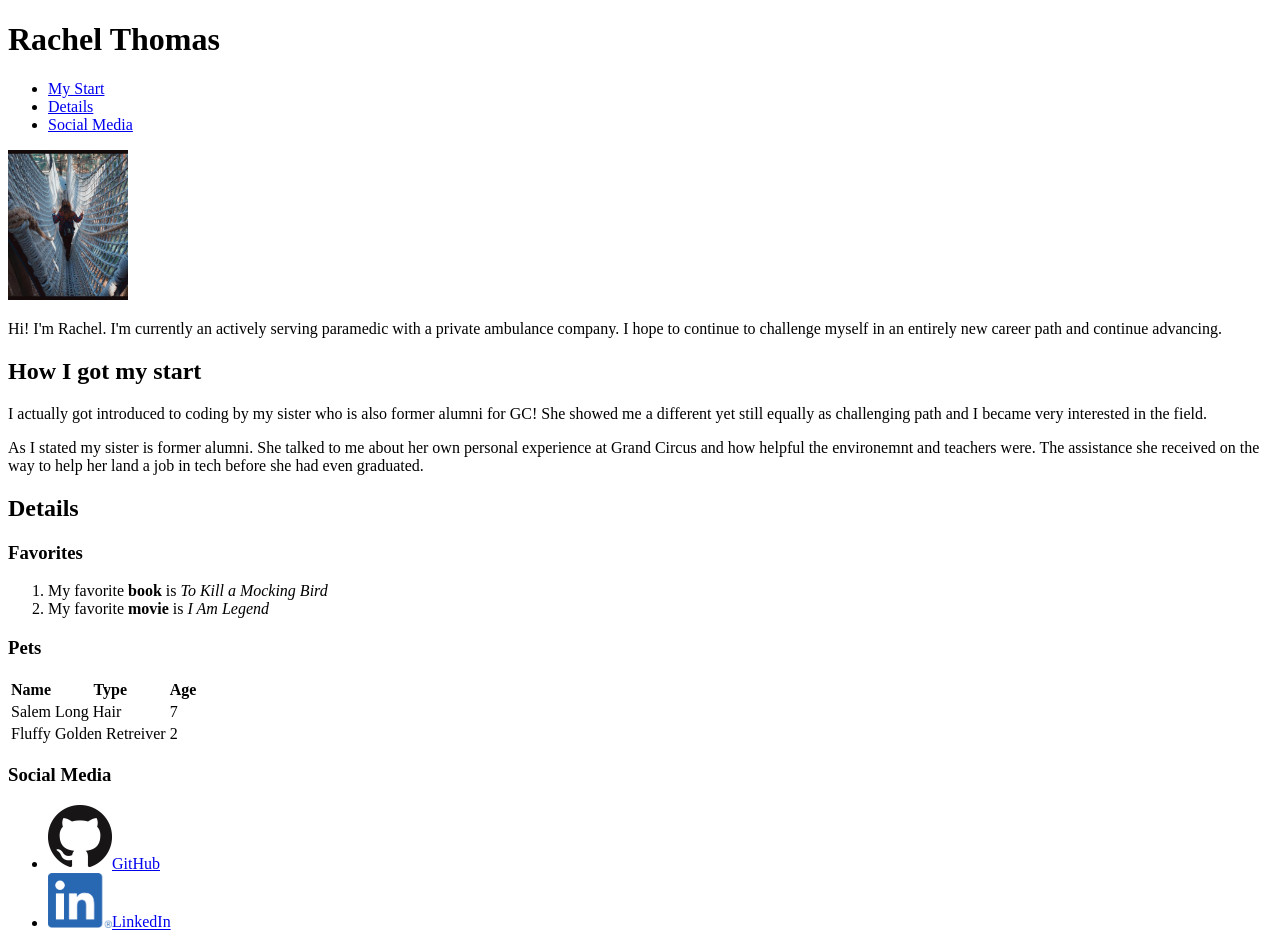
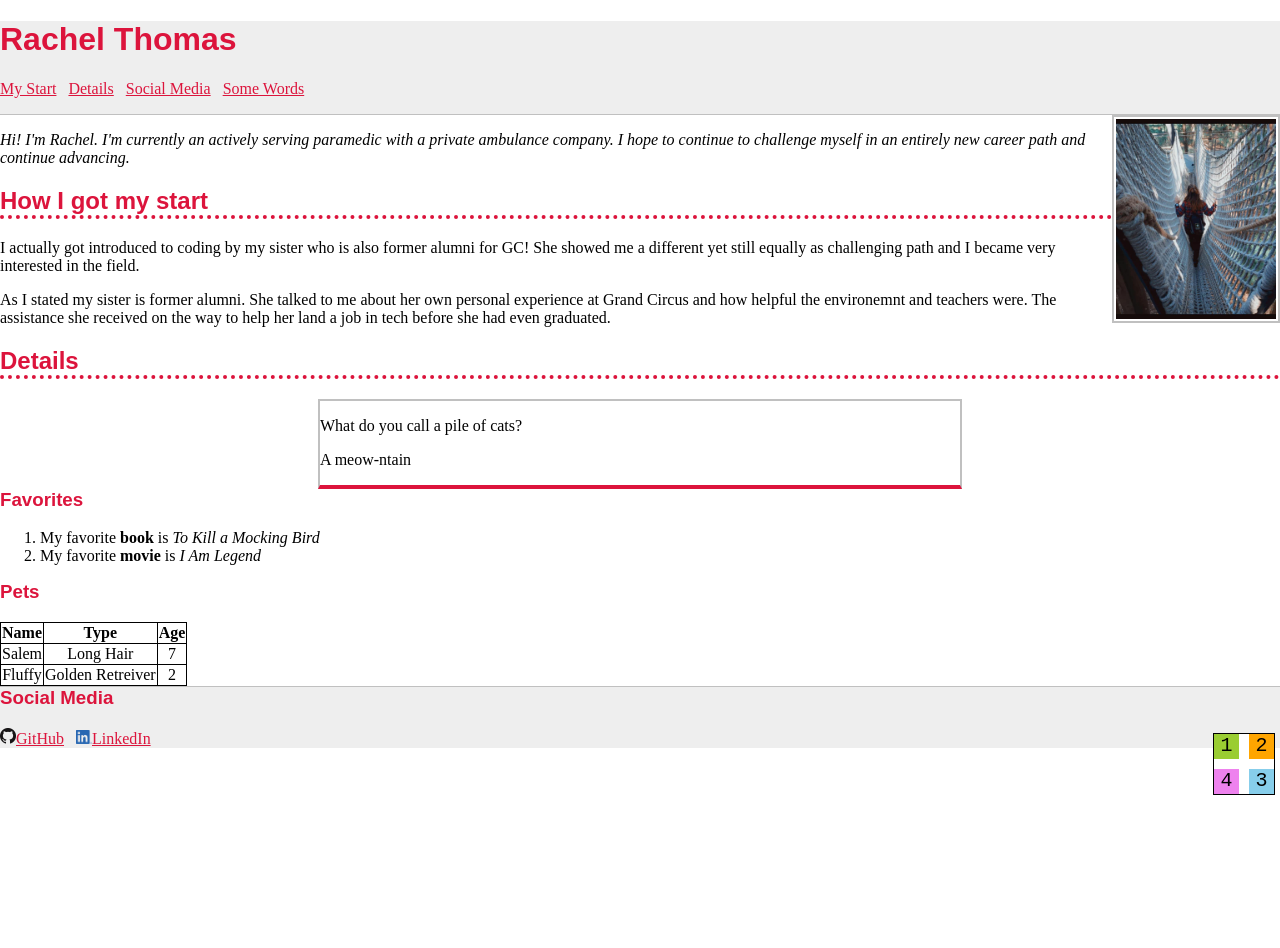
Before and after one commit to r-thomas10/unit-1-practice-project, a plain HTML site: page index.html in a window 1280 px wide. After the commit the page ends 800 px from the top, so only its background shows below. Drawn offline with Linux system fonts and the light colour scheme.

Commit message:
Update index.html

```diff
--- a/index.html
+++ b/index.html
@@ -5,23 +5,29 @@
     <meta http-equiv="X-UA-Compatible" content="IE=edge">
     <meta name="viewport" content="width=device-width, initial-scale=1.0">
     <title>Document</title>
+    <link rel="stylesheet" href="styles.css">
 </head>
 <body>
     <header><h1>Rachel Thomas</h1>
-    <nav><ul>
+    <nav><ul class="nav-list">
         <li><a href="#my-start">My Start</a></li>
         <li><a href="#details">Details</a></li>
         <li><a href="#social-media">Social Media</a></li>
+        <li><a href="some-words.html">Some Words</a></li>
     </ul>
     </nav>
     </header>
-    <img src="image.jpg" alt="wearing a plaid shirt standing on a rope bridge" height="150px">
-    <main><p>Hi! I'm Rachel. I'm currently an actively serving paramedic with a private ambulance company. I hope to continue to challenge myself in an entirely new career path and continue advancing.</p>
+    <img src="image.jpg" alt="wearing a plaid shirt standing on a rope bridge" height="150px" id="profile-pic">
+    <main><p class="intro">Hi! I'm Rachel. I'm currently an actively serving paramedic with a private ambulance company. I hope to continue to challenge myself in an entirely new career path and continue advancing.</p>
 
     <h2 id="my-start">How I got my start</h2>
     <p>I actually got introduced to coding by  my sister who is also former alumni for GC! She showed me a different yet still equally as challenging path and I became very interested in the field.</p>
     <p>As I stated my sister is former alumni. She talked to me about her own personal experience at Grand Circus and how helpful the environemnt and teachers were. The assistance she received on the way to help her land a job in tech before she had even graduated.</p>
     <h2 id="details">Details</h2>
+    <blockquote id="joke">
+        <p>What do you call a pile of cats?</p>
+        <p>A meow-ntain</p>
+    </blockquote>
     <h3>Favorites</h3>
     <ol><li>My favorite <strong>book</strong> is <cite>To Kill a Mocking Bird</cite></li>
     <li>My favorite <strong>movie</strong> is <cite>I Am Legend</cite></li></ol>
@@ -45,9 +51,15 @@
     </table>
 </main>
     <footer><h3 id="social-media">Social Media</h3>
-    <ul>
+    <ul class="nav-list">
     <li><img src="GitHub-Mark-64px.png"><a href="https://github.com/r-thomas10?tab=projects">GitHub</a></li>
     <li><img src="LI-In-Bug.png" width="64px"><a href="https://www.linkedin.com/in/rachel-thomas-82097525a/">LinkedIn</a></li>
     </ul></footer>
+    <div class="numbers-box">
+        <div class="color-box color-box-1">1</div>
+        <div class="color-box color-box-2">2</div>
+        <div class="color-box color-box-3">3</div>
+        <div class="color-box color-box-4">4</div>
+    </div>
 </body>
 </html>
```
